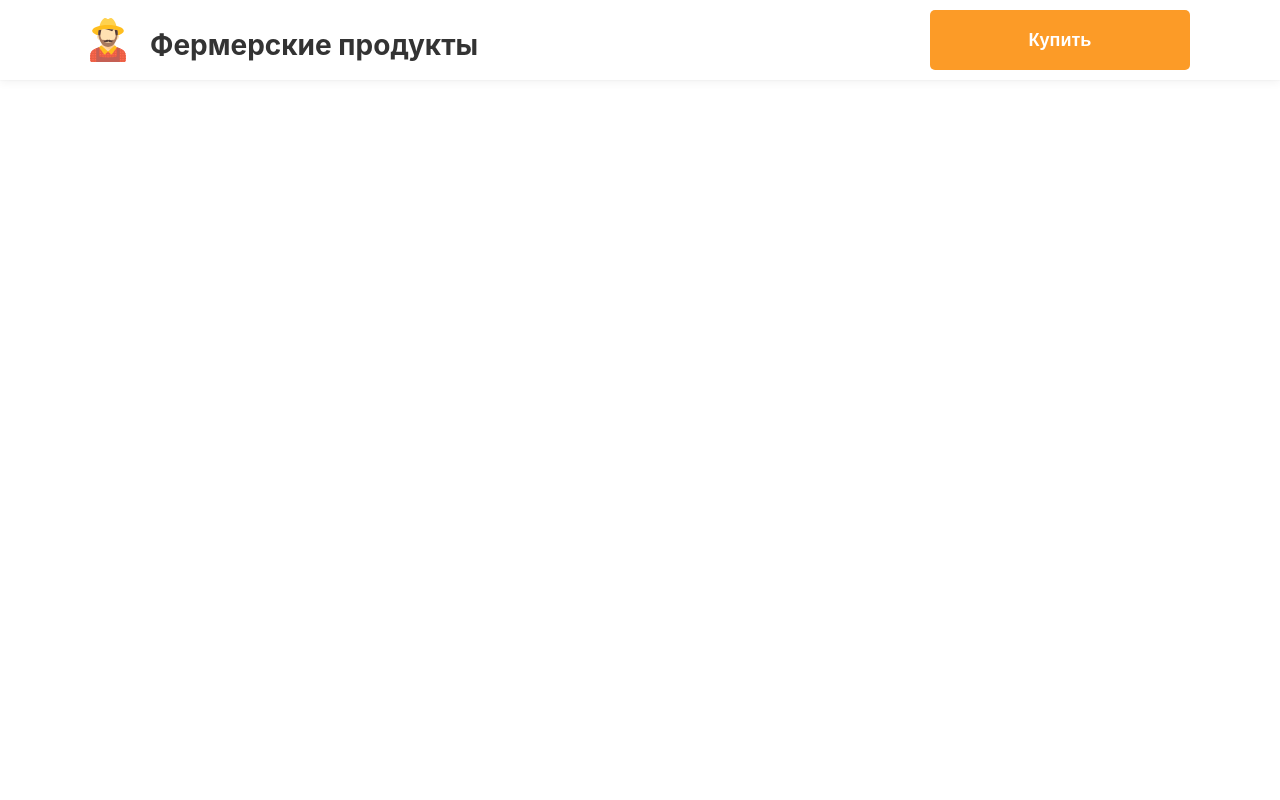
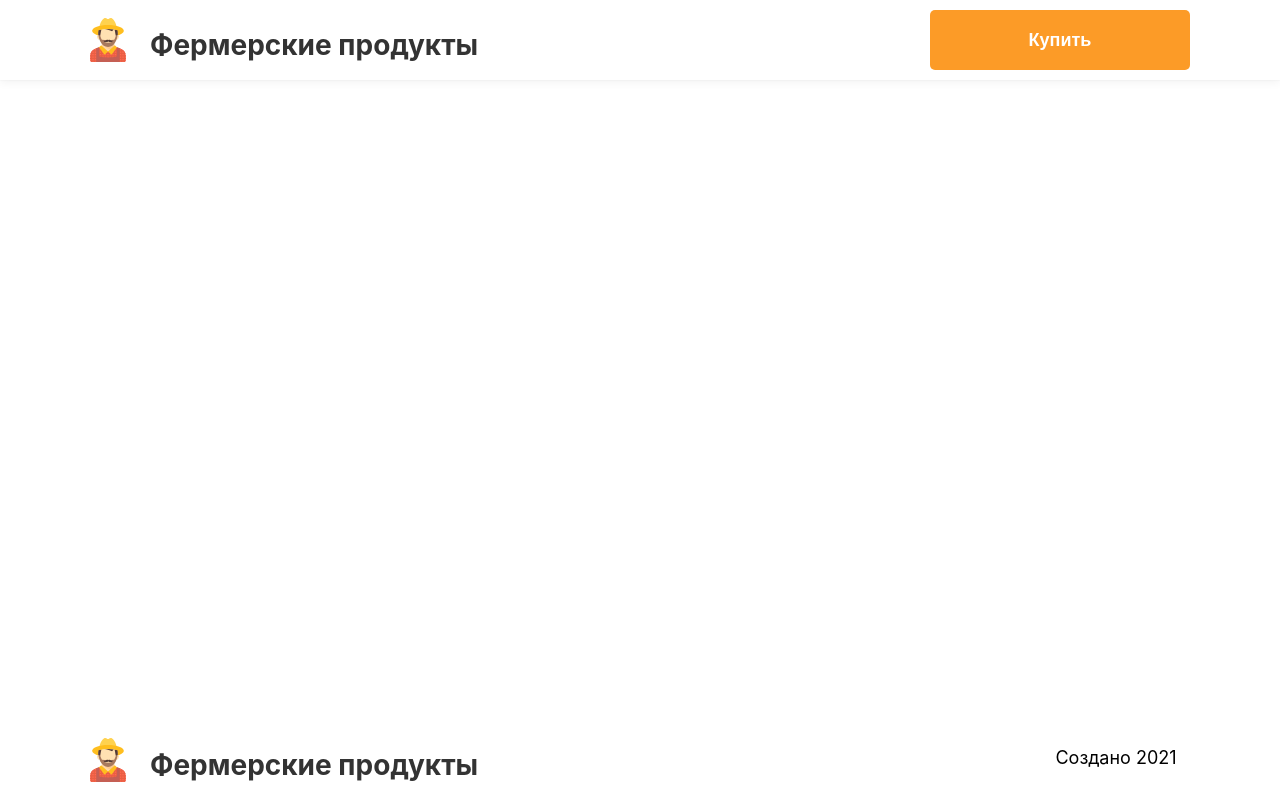
Before and after one commit to Bebnev85/farm-product, a React (Create React App) app: page / in a window 1280 px wide. Built offline with nearby package versions, Linux system fonts and the light colour scheme.

Commit message:
Добавляет подвал приложения.

```diff
--- a/src/components/layout/footer/footer.jsx
+++ b/src/components/layout/footer/footer.jsx
@@ -1,8 +1,13 @@
 import React from "react";
+import Logo from "../../ui/logo/logo";
+import "./style.css";
 
 function Footer() {
     return (
-        <></>
+        <footer className="footer">
+            <Logo />
+            <span className="footer__copyright">Создано 2021</span>
+        </footer>
     )
 }
 
--- /dev/null
+++ b/src/components/layout/footer/style.css
@@ -0,0 +1,30 @@
+.footer {
+    position: absolute;
+    width: 1280px;
+    bottom: 0;
+    left: 0;
+    right: 0;
+    display: flex;
+    padding-top: 0;
+    padding-bottom: 0;
+    height: 80px;
+    background-color: #ffffff;
+    justify-content: space-between;
+    align-items: center;
+    margin: 0 auto;
+    padding-left: 90px;
+    padding-right: 90px;
+    box-sizing: border-box;
+  }
+
+  .footer__copyright {
+    min-height: 43px;
+    min-width: 148px;
+    max-width: 700px;
+    padding: 8px 12px;
+    font-size: 18px;
+    border-radius: 5px;
+    vertical-align: middle;
+    text-align: center;
+    box-sizing: border-box;
+  }
```
Also changed, not shown: src/components/layout/footer/footer.css (deleted).
